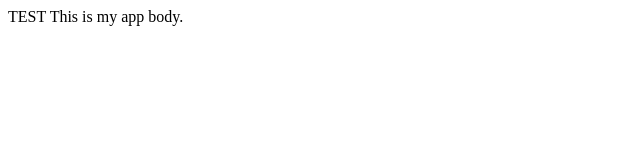
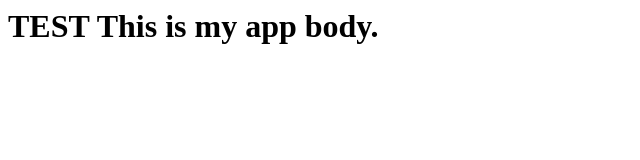
Before and after one commit to gerryik/testDEV, a plain HTML site: page index.html in a window 1280 px wide. Shown: the whole page, without its empty margins (0-640 px from the left). Drawn offline with Linux system fonts and the light colour scheme.

Commit message:
beta changes

```diff
--- a/index.html
+++ b/index.html
@@ -2,6 +2,6 @@
   <head>
   <title> My App</title>
   </head>
-  <body>TEST This is my app body.
+  <body><h1>TEST This is my app body. </h1>
   </body>
 </html>
```
Also changed, not shown: TestDaTA.txt (added), log.txt (added).
